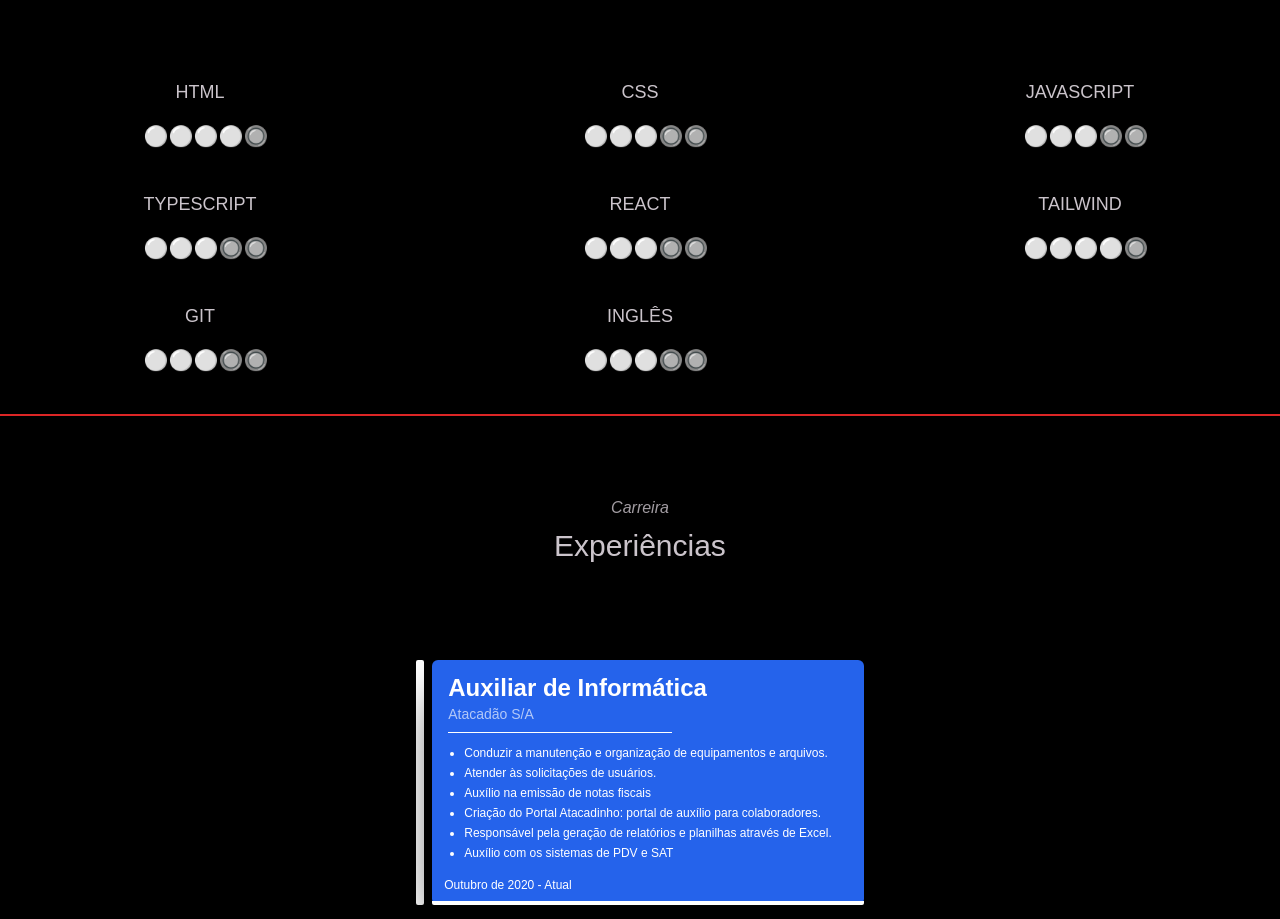
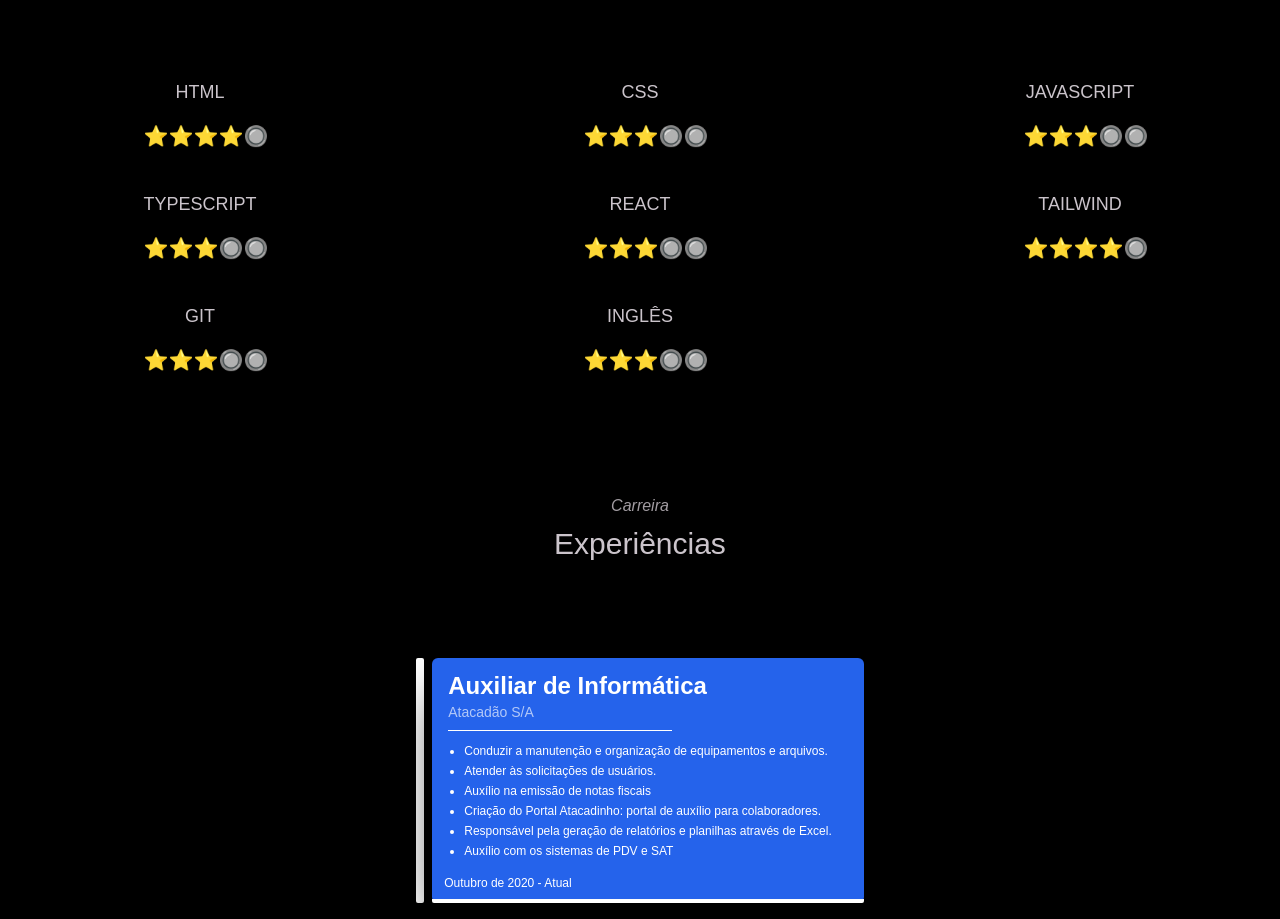
Before and after one commit to rafaelisac23/Meu-Portfolio, a Next.js app: page / in a window 1280 px wide. Shown: the part 910-1829 px from the top of the page. Built offline with nearby package versions, Linux system fonts and the light colour scheme.

Commit message:
Alter_skill_icon_and_alter_Components_border

```diff
--- a/src/Components/Complements.tsx
+++ b/src/Components/Complements.tsx
@@ -1,6 +1,6 @@
 export const Complements = () => {
   return (
-    <div className="border border-red-600">
+    <div className="">
       <div></div>
     </div>
   );
--- a/src/Components/Rating/Rating.tsx
+++ b/src/Components/Rating/Rating.tsx
@@ -8,7 +8,7 @@ export const Rating = ({ data }: Props) => {
   if (data.rating > 5) data.rating = 5;
   if (data.rating < 0) data.rating = 0;
 
-  const emojis = ["🔘", "⚪", "⚪", "⚪", "⚪", "⚪"];
+  const emojis = ["🔘", "⭐", "⭐", "⭐", "⭐", "⭐"];
   const notaInt = Math.floor(data.rating);
 
   const stars = emojis[notaInt].repeat(notaInt) + emojis[0].repeat(5 - notaInt);
```
